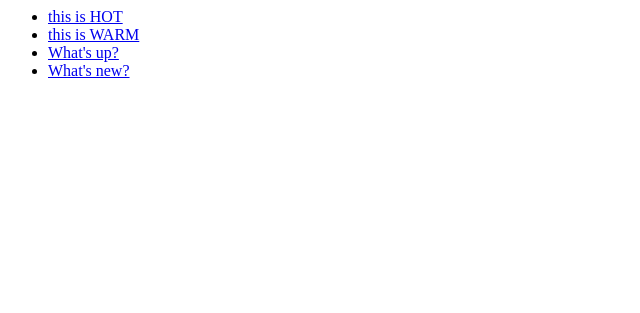
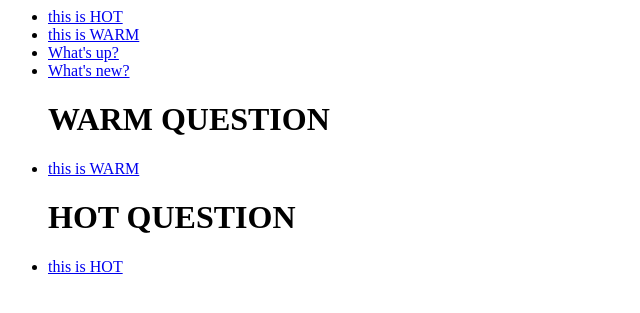
Before and after one commit to s6601012610016/Polls_test, a Django app: page /polls/ in a window 1280 px wide. Shown: the top 313 px of the page, without its empty margins (0-640 px from the left). Run offline with Django 4.2, Linux system fonts and the light colour scheme; data comes from the database, SQL or seed files in the repository; both versions use the stored data as it was after the commit.

Commit message:
Make index.html for showing warm and hot question

```diff
--- a/polls/templates/polls/index.html
+++ b/polls/templates/polls/index.html
@@ -3,6 +3,22 @@
     {% for question in latest_question_list %}
     <li><a href="{% url 'polls:detail' question.id %}">{{ question.question_text }}</a></li>
     {% endfor %}
+    <h1>WARM QUESTION</h1>
+        {% for question in latest_question_list %}
+            {% for choice in question.choice_set.all %}
+                {% if choice.votes >= 10 and choice.votes < 50 %}
+                    <li><a href="{% url 'polls:detail' question.id %}">{{ question.question_text }}</a></li>
+                {% endif %}
+            {% endfor %}
+        {% endfor %}
+    <h1>HOT QUESTION</h1>
+        {% for question in latest_question_list %}
+            {% for choice in question.choice_set.all %}
+                {% if choice.votes > 50 %}
+                    <li><a href="{% url 'polls:detail' question.id %}">{{ question.question_text }}</a></li>
+                {% endif %}
+            {% endfor %}
+        {% endfor %}
     </ul>
 {% else %}
     <p>No polls are available.</p>
```
Also changed, not shown: db.sqlite3.
